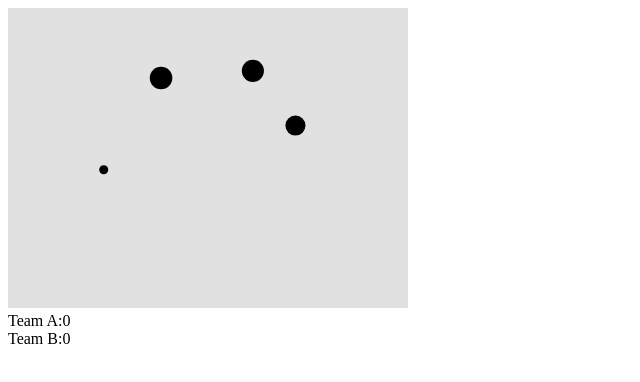
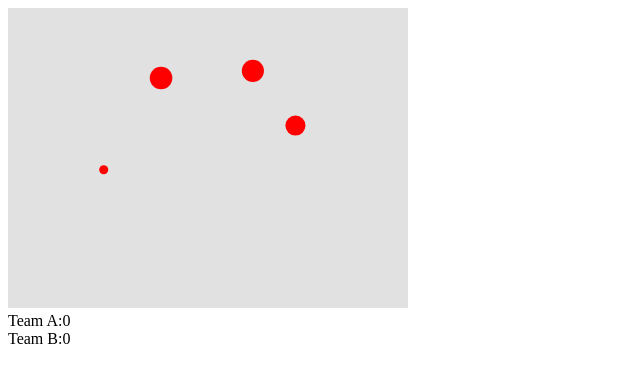
Before and after one commit to elanal/03wintera, a plain HTML site: page index.html in a window 1280 px wide. Shown: the whole page, without its empty margins (0-640 px from the left). Drawn offline with nearby package versions, Linux system fonts and the light colour scheme.

Commit message:
Update index.html

```diff
--- a/index.html
+++ b/index.html
@@ -56,6 +56,7 @@ function update() {
     if (balls[i].alive == false) continue;
     ctx.beginPath();
     ctx.arc(balls[i].x, balls[i].y, balls[i].r, 0, 2 * Math.PI);
+    ctx.fillStyle="#FF0000";
     ctx.fill();
   }
 }
```
